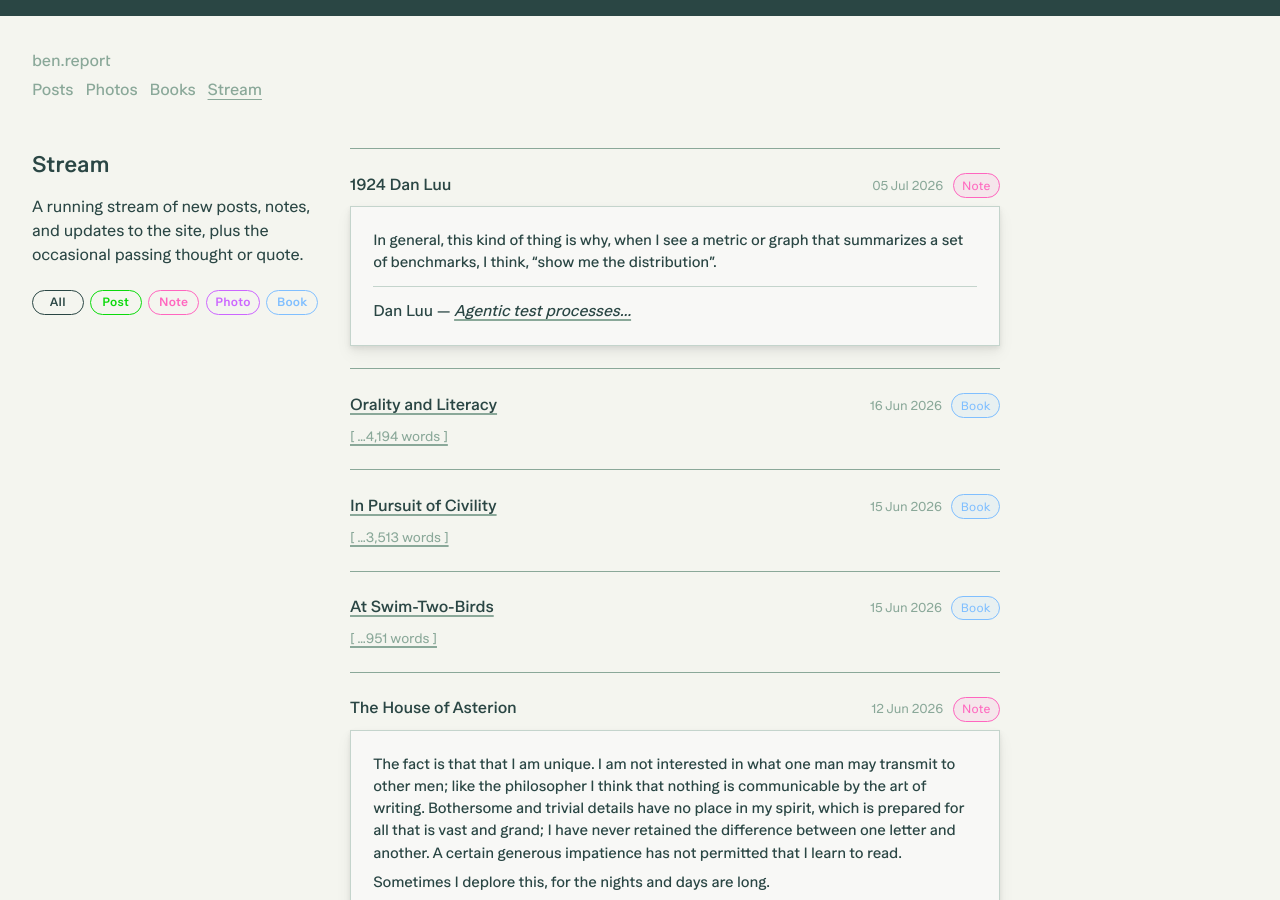
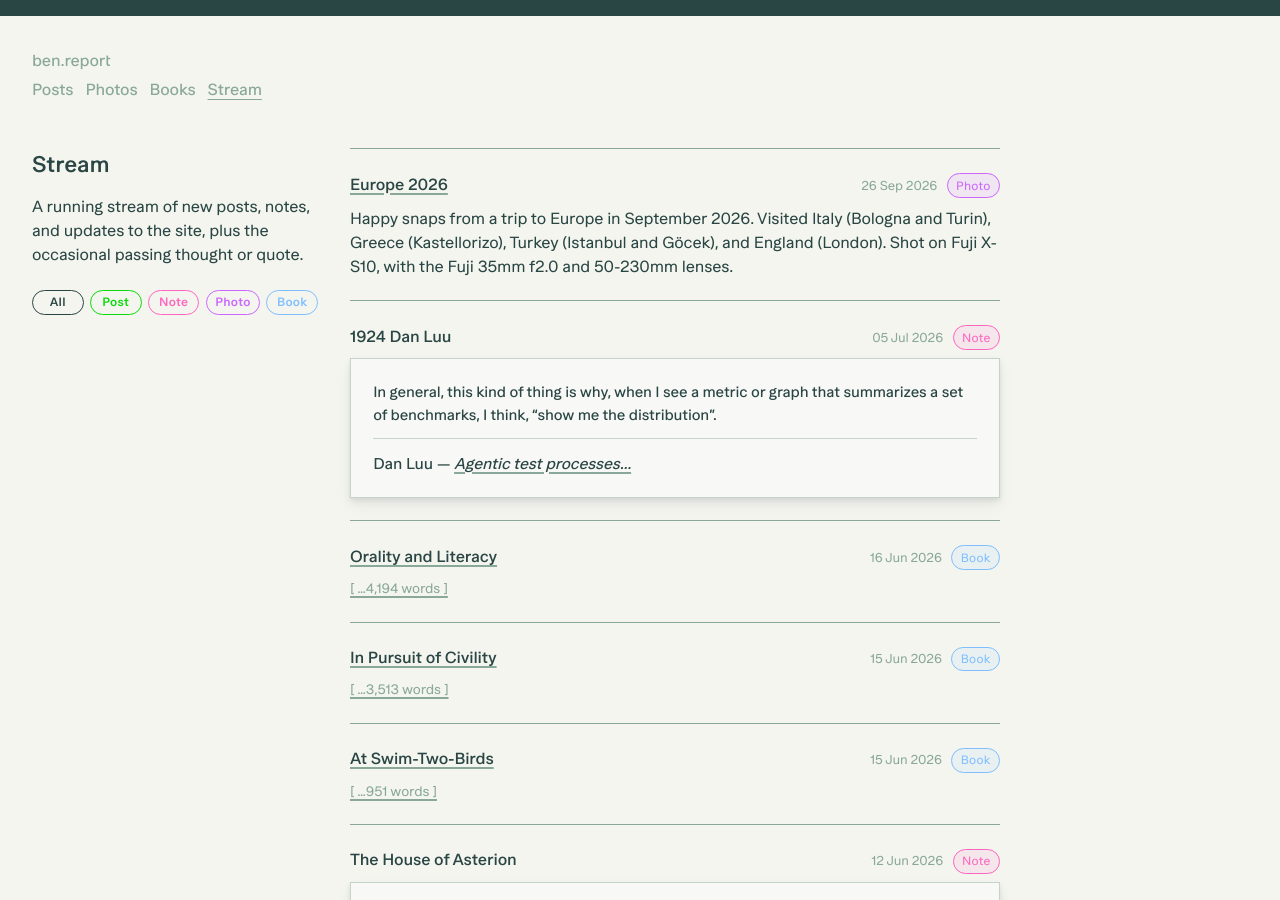
Before and after one commit to penborter/ben-report, a Jekyll site: the page built from _pages/feed.md, in a window 1280 px wide and 900 px high. Built offline with Jekyll 4.4.1, drawn with Linux system fonts in a browser that asks for light colours.

Commit message:
Update stream [skip ci]

```diff
--- a/_data/stream.yml
+++ b/_data/stream.yml
@@ -50,3 +50,8 @@
   type: "review"
   ref: "_reviews/Orality-And-Literacy.md"
   title: "Orality and Literacy"
+- date: "2026-09-26T21:12:59+10:00"
+  type: "photo"
+  ref: "_photos/euro26.md"
+  title: "Europe 2026"
+  content: "Happy snaps from a trip to Europe in September 2026. Visited Italy (Bologna and Turin), Greece (Kastellorizo), Turkey (Istanbul and Göcek), and England (London). Shot on Fuji X-S10, with the Fuji 35mm f2.0 and 50-230mm lenses."
```
